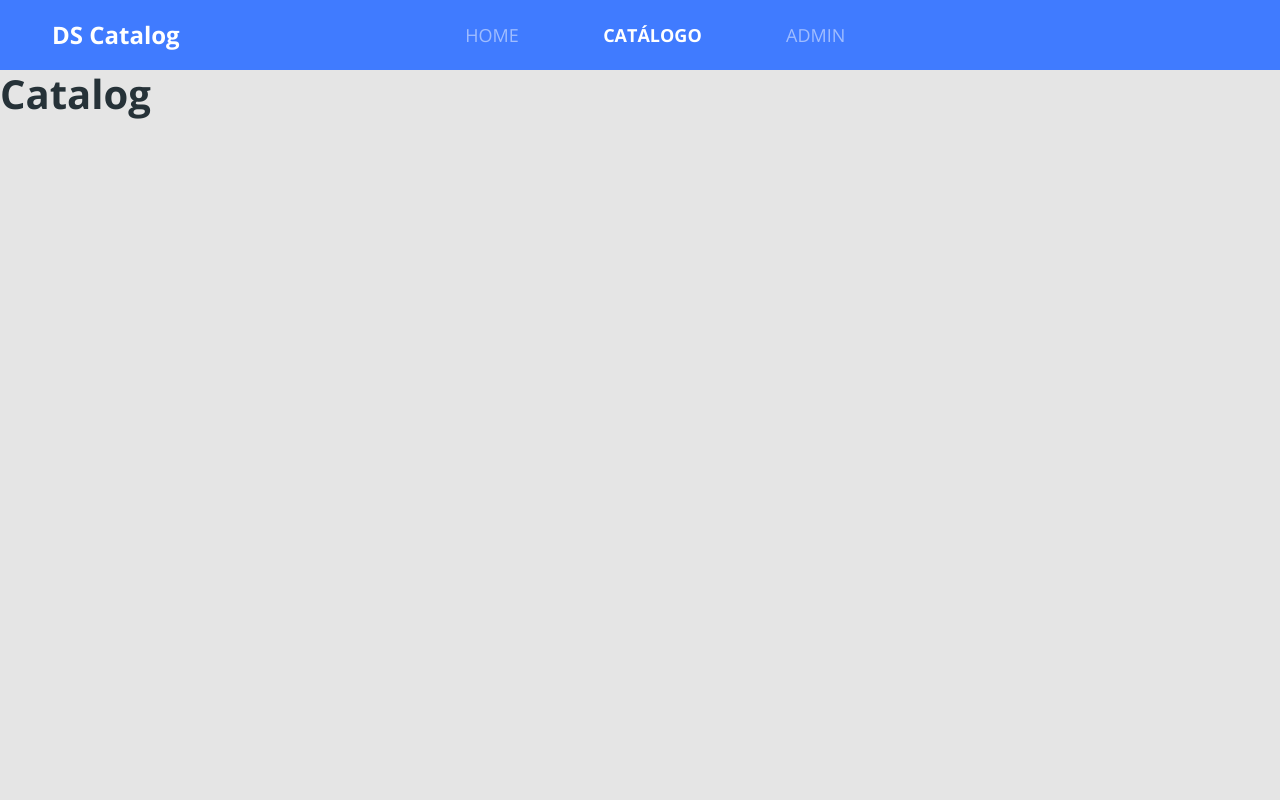
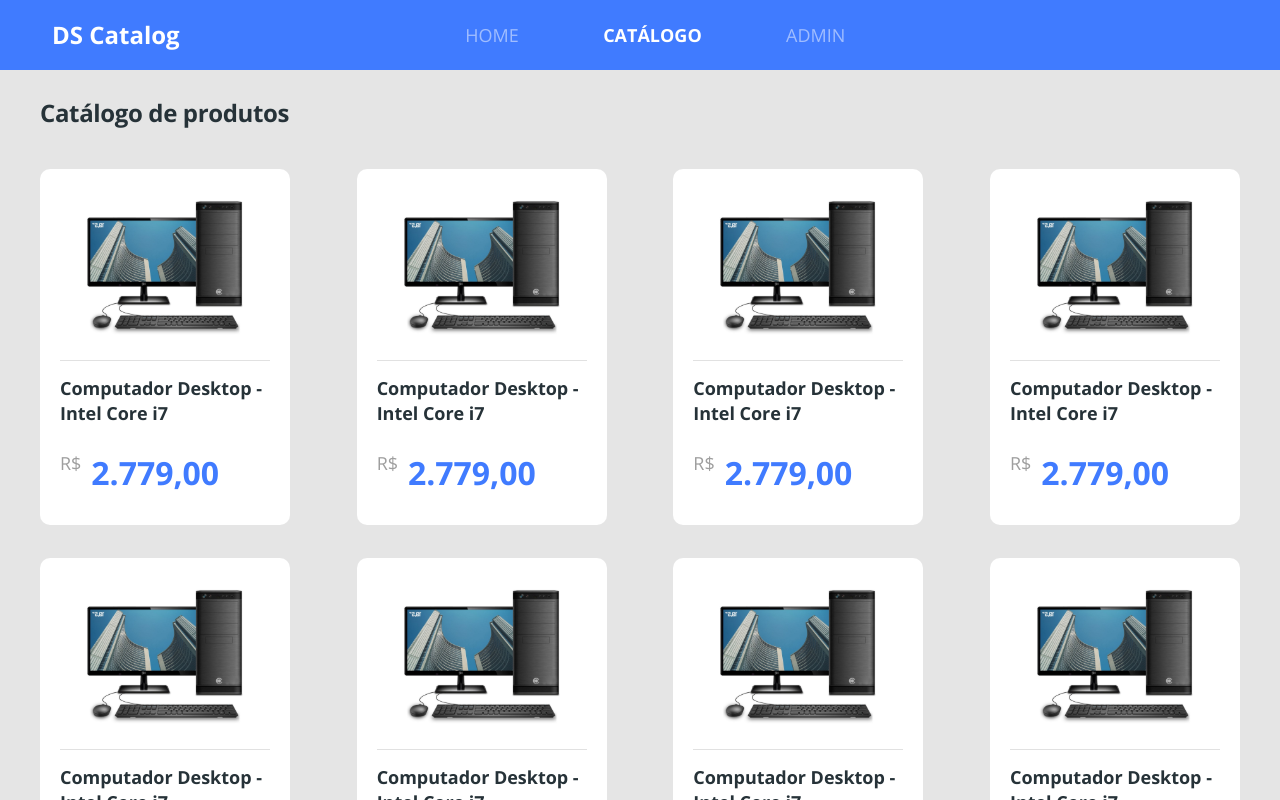
Before and after one commit to Santosfael/dscatalog-devsuperior, a React (Create React App) app in the folder web/: page /catalog in a window 1280 px wide. Shown: the top 800 px of the page. Built offline with nearby package versions, Linux system fonts and the light colour scheme; the HTML template or start-up script is replaced by a standard one.

Commit message:
Finish product listing layout

```diff
--- a/web/src/App.scss
+++ b/web/src/App.scss
@@ -22,3 +22,16 @@ a:hover {
     text-decoration: none;
     color: unset;
 }
+
+.border-radius-10 {
+    border-radius: 10px;
+}
+
+.border-radius-20 {
+    border-radius: 20px;
+}
+
+.card-base {
+    background: #fff;
+    box-shadow: rgba(0, 0, 0, 0.25);
+}
--- /dev/null
+++ b/web/src/pages/Catalog/components/ProductCard/index.tsx
@@ -0,0 +1,21 @@
+import './styles.scss';
+import { ReactComponent as ProductImg } from '../../../../core/assets/images/product.svg';
+
+function ProductCard() {
+    return (
+        <div className="card-base border-radius-10 product-card">
+            <ProductImg />
+            <div className="product-info">
+                <h6 className="product-name">
+                    Computador Desktop - Intel Core i7
+                </h6>
+                <div className="product-price-container">
+                    <span className="product-currency">R$</span>
+                    <h3 className="product-price">2.779,00</h3>
+                </div>
+            </div>
+        </div>
+    )
+}
+
+export default ProductCard;
--- /dev/null
+++ b/web/src/pages/Catalog/components/ProductCard/styles.scss
@@ -0,0 +1,37 @@
+.product-card {
+    padding: 18px 20px 30px 20px;
+    text-align: center;
+}
+
+.product-info {
+    border-top: 1px solid #e1e1e1;
+    text-align: left;
+    padding-top: 15px;
+    margin-top: 15px;
+}
+
+.product-name {
+    font-size: 18px;
+    line-height: 25px;
+    letter-spacing: -0.0015em;
+}
+
+.product-price-container {
+    margin-top: 25px;
+    display: flex;
+}
+
+.product-currency {
+    font-size: 18px;
+    line-height: 25px;
+    letter-spacing: -0.0015em;
+    color: #9e9e9e;
+}
+
+.product-price {
+    font-size: 32px;
+    line-height: 44px;
+    letter-spacing: -0.0015em;
+    color: #407bff;
+    margin-left: 10px;
+}
--- a/web/src/pages/Catalog/index.tsx
+++ b/web/src/pages/Catalog/index.tsx
@@ -1,9 +1,21 @@
-
+import ProductCard from './components/ProductCard';
+import './styles.scss';
 
 function Catalog() {
     return (
-        <div>
-            <h1>Catalog</h1>
+        <div className="catalog-container">
+            <h1 className="catalog-title">Catálogo de produtos</h1>
+            <div className="catalog-product">
+                <ProductCard />
+                <ProductCard />
+                <ProductCard />
+                <ProductCard />
+                <ProductCard />
+                <ProductCard />
+                <ProductCard />
+                <ProductCard />
+                <ProductCard />
+            </div>
         </div>
     )
 }
--- /dev/null
+++ b/web/src/pages/Catalog/styles.scss
@@ -0,0 +1,19 @@
+.catalog-container {
+    margin-top: 26px;
+    padding-left: 40px;
+    padding-right: 40px;
+}
+
+.catalog-title {
+    font-size: 24px;
+    line-height: 33px;
+    letter-spacing: -0.015em;
+}
+
+.catalog-product {
+    margin-top: 40px;
+    display: grid;
+    grid-template-columns: repeat(auto-fill, 250px);
+    grid-gap: 33px 30px;
+    justify-content: space-between;
+}
--- a/web/src/pages/Home/index.tsx
+++ b/web/src/pages/Home/index.tsx
@@ -8,7 +8,7 @@ import ButtonIcon from '../../core/components/ButtonIcon';
 function Home() {
     return (
         <div className="home-container">
-            <div className="row home-content">
+            <div className="row home-content card-base border-radius-20">
                 <div className="col-6 home-text">
                     <h1 className="text-title">
                         Conheça o melhor<br/>catálogo de produtos
--- a/web/src/pages/Home/styles.scss
+++ b/web/src/pages/Home/styles.scss
@@ -4,9 +4,6 @@
 }
 
 .home-content {
-    background-color: #fff;
-    box-shadow: 8px 4px 20px rgba(0, 0, 0, 0.25);
-    border-radius: 20px;
     padding-top: 155px;
     padding-bottom: 150px;
 }
```
Also changed, not shown: web/src/core/assets/images/product.svg (added).
